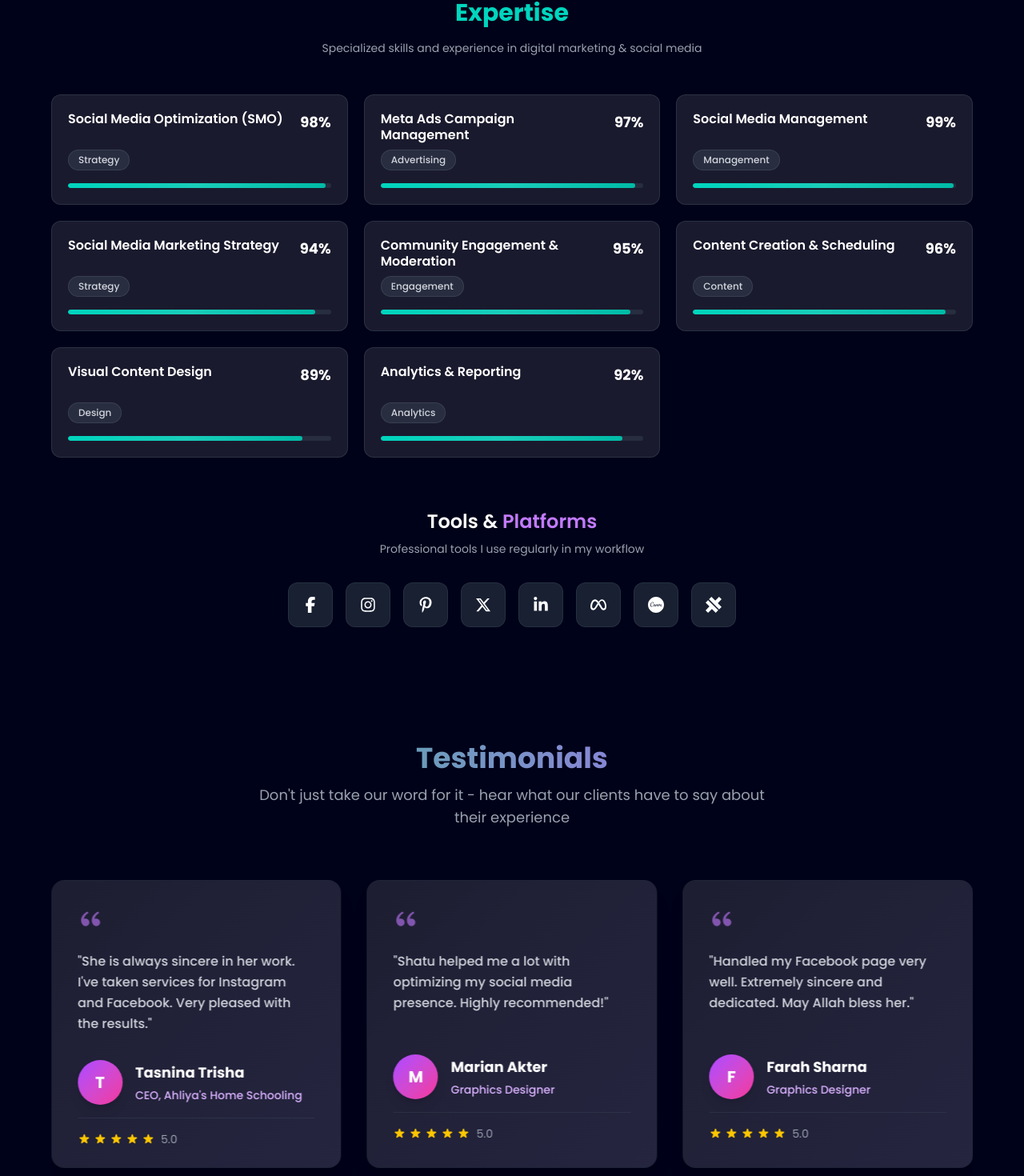
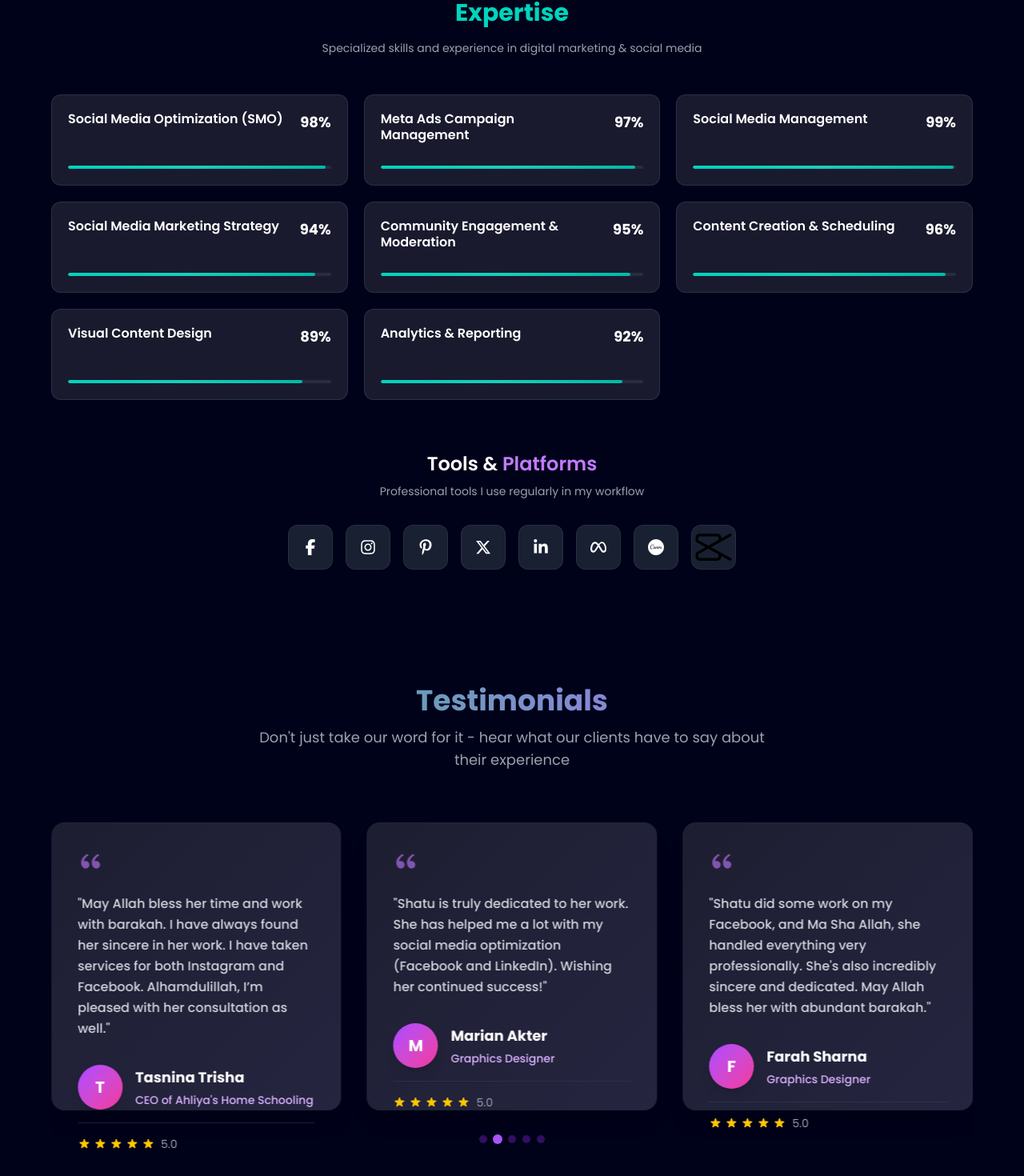
Before and after one commit to mehedii-h03/shatu, a Next.js app: page / in a window 1280 px wide. Shown: the part 4689-6159 px from the top of the page at 80% size. Built offline with nearby package versions, Linux system fonts and the light colour scheme.

Commit message:
icons and data change

```diff
--- a/next.config.ts
+++ b/next.config.ts
@@ -1,4 +1,3 @@
-// next.config.js
 /** @type {import('next').NextConfig} */
 const nextConfig = {
   images: {
@@ -15,6 +14,16 @@ const nextConfig = {
       },
     ],
   },
+
+  // @ts-expect-error: Webpack config type is not fully typed here
+  webpack(config) {
+    config.module.rules.push({
+      test: /\.svg$/,
+      issuer: /\.[jt]sx?$/,
+      use: ["@svgr/webpack"],
+    });
+    return config;
+  },
 };
 
 module.exports = nextConfig;
--- a/package.json
+++ b/package.json
@@ -18,6 +18,7 @@
   },
   "devDependencies": {
     "@eslint/eslintrc": "^3",
+    "@svgr/webpack": "^8.1.0",
     "@tailwindcss/postcss": "^4",
     "@types/node": "^20",
     "@types/react": "^19",
--- a/src/components/ExpertiseTools.tsx
+++ b/src/components/ExpertiseTools.tsx
@@ -8,7 +8,8 @@ import {
   FaXTwitter,
   FaLinkedinIn,
 } from "react-icons/fa6";
-import { SiMeta, SiCanva, SiCapacitor } from "react-icons/si";
+import { SiMeta, SiCanva } from "react-icons/si";
+import Capcut from "@/assets/icons/capcut.svg";
 
 const expertise = [
   { title: "Social Media Optimization (SMO)", level: 98, category: "Strategy" },
@@ -33,7 +34,7 @@ const platforms = [
   { icon: <FaLinkedinIn />, label: "LinkedIn" },
   { icon: <SiMeta />, label: "Meta Ads" },
   { icon: <SiCanva />, label: "Canva" },
-  { icon: <SiCapacitor />, label: "CapCut" },
+  { icon: <Capcut />, label: "CapCut" },
 ];
 
 function SkillBar({
@@ -77,14 +78,14 @@ function SkillBar({
       className="group bg-[#1a1a2e] p-5 rounded-xl border border-gray-700/60 hover:border-purple-500/40 hover:shadow-lg hover:shadow-purple-500/10 transition-all duration-500 hover:-translate-y-1 h-full flex flex-col"
     >
       {/* Header section with fixed height */}
-      <div className="flex justify-between items-start mb-4 min-h-[72px]">
+      <div className="flex justify-between items-start mb-4 min-h-[52px]">
         <div className="flex-1 pr-4">
           <h3 className="text-base font-semibold mb-2 text-white group-hover:text-purple-300 transition-colors duration-300 leading-tight min-h-[40px] flex items-start">
             {skill.title}
           </h3>
-          <span className="inline-block px-3 py-1 rounded-full text-xs font-medium bg-gray-700/50 text-gray-300 border border-gray-600/50 whitespace-nowrap">
+          {/* <span className="inline-block px-3 py-1 rounded-full text-xs font-medium bg-gray-700/50 text-gray-300 border border-gray-600/50 whitespace-nowrap">
             {skill.category}
-          </span>
+          </span> */}
         </div>
         <div className="text-right flex-shrink-0">
           <div className="text-lg font-bold text-white group-hover:text-purple-300 transition-colors duration-300">
@@ -102,7 +103,7 @@ function SkillBar({
 
       {/* Progress bar section */}
       <div className="relative mt-auto">
-        <div className="w-full bg-gray-700/50 rounded-full h-1.5 overflow-hidden">
+        <div className="w-full bg-gray-700/50 rounded-full h-1 overflow-hidden">
           <div
             className="h-full bg-gradient-to-r from-teal-400 to-teal-500 rounded-full transition-all duration-1500 ease-out relative"
             style={{
--- a/src/components/Footer.tsx
+++ b/src/components/Footer.tsx
@@ -7,7 +7,7 @@ import {
   FaFacebook,
   FaTelegram,
   FaEnvelope,
-  FaPhone,
+  // FaPhone,
   FaMapMarkerAlt,
   FaArrowUp,
 } from "react-icons/fa";
@@ -61,7 +61,7 @@ const Footer = () => {
                 <p className="text-teal-400 font-medium">Connect with me:</p>
                 <div className="flex space-x-4">
                   <a
-                    href="https://linkedin.com"
+                    href="https://www.linkedin.com/in/fardous-akter-shatu"
                     target="_blank"
                     rel="noopener noreferrer"
                     className="bg-gray-800 p-3 rounded-full hover:bg-teal-700 transition-all transform hover:scale-110"
@@ -79,7 +79,7 @@ const Footer = () => {
                     <FaInstagram className="w-5 h-5" />
                   </a>
                   <a
-                    href="https://facebook.com"
+                    href="https://www.facebook.com/FardousAkterShatu"
                     target="_blank"
                     rel="noopener noreferrer"
                     className="bg-gray-800 p-3 rounded-full hover:bg-teal-700 transition-all transform hover:scale-110"
@@ -88,7 +88,7 @@ const Footer = () => {
                     <FaFacebook className="w-5 h-5" />
                   </a>
                   <a
-                    href="https://telegram.org"
+                    href="https://t.me/F_Shatu"
                     target="_blank"
                     rel="noopener noreferrer"
                     className="bg-gray-800 p-3 rounded-full hover:bg-teal-700 transition-all transform hover:scale-110"
@@ -158,15 +158,15 @@ const Footer = () => {
                   <div>
                     <p className="text-gray-300 text-sm">Email</p>
                     <a
-                      href="mailto:hello@fardous.com"
+                      href="mailto:fardousaktershatu@gmail.com"
                       className="text-white hover:text-teal-400 transition-colors"
                     >
-                      hello@fardous.com
+                      fardousaktershatu@gmail.com
                     </a>
                   </div>
                 </div>
 
-                <div className="flex items-center space-x-3">
+                {/* <div className="flex items-center space-x-3">
                   <div className="bg-gray-800 p-2 rounded-full">
                     <FaPhone className="w-4 h-4 text-teal-400" />
                   </div>
@@ -179,7 +179,7 @@ const Footer = () => {
                       +123 456 7890
                     </a>
                   </div>
-                </div>
+                </div> */}
 
                 <div className="flex items-center space-x-3">
                   <div className="bg-gray-800 p-2 rounded-full">
--- a/src/components/Hero.tsx
+++ b/src/components/Hero.tsx
@@ -58,7 +58,7 @@ const Hero = () => {
 
           <div className="flex space-x-4">
             <a
-              href="https://linkedin.com"
+              href="https://www.linkedin.com/in/fardous-akter-shatu"
               target="_blank"
               rel="noopener noreferrer"
               className="bg-gray-800 p-3 rounded-full hover:bg-teal-700 transition-colors"
@@ -76,7 +76,7 @@ const Hero = () => {
               <FaInstagram className="w-5 h-5" />
             </a>
             <a
-              href="https://facebook.com"
+              href="https://www.facebook.com/FardousAkterShatu"
               target="_blank"
               rel="noopener noreferrer"
               className="bg-gray-800 p-3 rounded-full hover:bg-teal-700 transition-colors"
@@ -85,7 +85,7 @@ const Hero = () => {
               <FaFacebook className="w-5 h-5" />
             </a>
             <a
-              href="https://telegram.org"
+              href="https://t.me/F_Shatu"
               target="_blank"
               rel="noopener noreferrer"
               className="bg-gray-800 p-3 rounded-full hover:bg-teal-700 transition-colors"
@@ -103,7 +103,7 @@ const Hero = () => {
               Hire Me
             </a>
             <a
-              href="#portfolio"
+              href="#works"
               className="bg-transparent border-2 border-teal-500 text-teal-400 py-3 px-6 rounded-full font-medium hover:bg-teal-900/30 transition-all"
             >
               View Work
--- a/src/components/Testimonials.tsx
+++ b/src/components/Testimonials.tsx
@@ -8,28 +8,28 @@ import { Pagination, Autoplay } from "swiper/modules";
 const testimonials = [
   {
     name: "Shohag Islam",
-    role: "Owner, Eureca Fashion",
-    text: "I worked with Shatu to set up my business page including logo design, ads, and page management. Very professional and sincere.",
+    role: "Owner of Eureca Fashion",
+    text: "I worked with Shatu to set up my business page, including logo design, cover design, ad campaigns, and overall page management. She handled everything very professionally and with great sincerity. I am fully satisfied with her service.",
   },
   {
     name: "Tasnina Trisha",
-    role: "CEO, Ahliya's Home Schooling",
-    text: "She is always sincere in her work. I've taken services for Instagram and Facebook. Very pleased with the results.",
+    role: "CEO of Ahliya's Home Schooling",
+    text: "May Allah bless her time and work with barakah. I have always found her sincere in her work. I have taken services for both Instagram and Facebook.  Alhamdulillah, I’m pleased with her consultation as well.",
   },
   {
     name: "Marian Akter",
     role: "Graphics Designer",
-    text: "Shatu helped me a lot with optimizing my social media presence. Highly recommended!",
+    text: "Shatu is truly dedicated to her work. She has helped me a lot with my social media optimization (Facebook and LinkedIn). Wishing her continued success!",
   },
   {
     name: "Farah Sharna",
     role: "Graphics Designer",
-    text: "Handled my Facebook page very well. Extremely sincere and dedicated. May Allah bless her.",
+    text: "Shatu did some work on my Facebook, and Ma Sha Allah, she handled everything very professionally. She's also incredibly sincere and dedicated. May Allah bless her with abundant barakah.",
   },
   {
-    name: "Anonymous Client",
-    role: "Business Owner",
-    text: "She manages my marketing and campaigns with great responsibility. Perfect for reliable digital services.",
+    name: "Alamgir Hossain",
+    role: "Businessman",
+    text: "For the past year, Shatu has been handling the promotion, marketing strategies, and ad campaigns for my business page with great sincerity and responsibility.\nIf you're looking for reliable digital marketing services or consultation, you can confidently take her support.",
   },
 ];
 
@@ -43,8 +43,8 @@ export default function Testimonials() {
             Testimonials
           </h2>
           <p className="text-gray-400 text-lg max-w-2xl mx-auto">
-            Don&apos;t just take our word for it - hear what our clients have
-            to say about their experience
+            Don&apos;t just take our word for it - hear what our clients have to
+            say about their experience
           </p>
         </div>
 
@@ -115,7 +115,9 @@ export default function Testimonials() {
                           </svg>
                         ))}
                       </div>
-                      <span className="text-xs sm:text-sm text-gray-400 ml-2">5.0</span>
+                      <span className="text-xs sm:text-sm text-gray-400 ml-2">
+                        5.0
+                      </span>
                     </div>
                   </div>
                 </div>
```
Also changed, not shown: src/assets/icons/capcut.svg (added), 1 other file (tests, documents, lock files or other folders).
